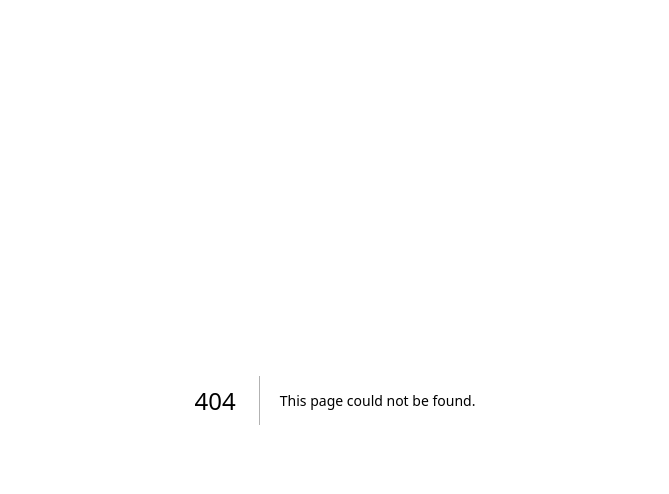
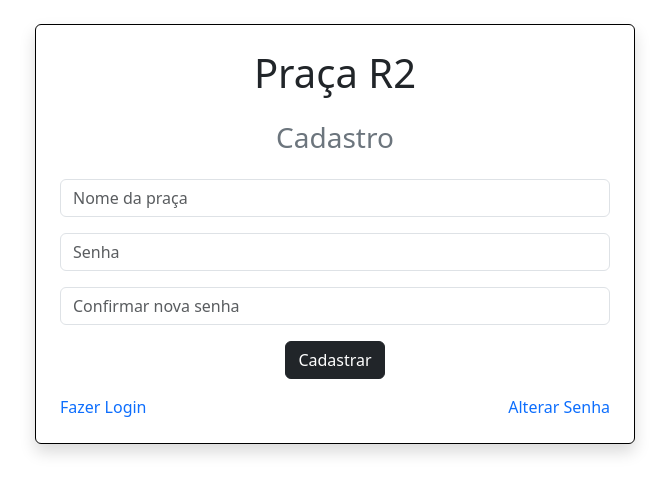
Before and after one commit to tiagolimar/pracar2, a Next.js app: page /adm/cadastrar in a window 1280 px wide. Before the commit this address had no page. Shown: the top 494 px of the page, without its empty margins (305-974 px from the left). Built offline with nearby package versions, Linux system fonts and the light colour scheme.

Commit message:
criacao login, cadastro, alterar senha

```diff
--- /dev/null
+++ b/src/app/adm/cadastrar/page.js
@@ -0,0 +1,20 @@
+"use client"
+
+import Link from "next/link"
+
+export default function Cadastrar (){
+    return(
+    <main className="d-flex flex-column gap-3 m-4 p-4 justify-content-center align-items-center border border-black rounded shadow text-center">
+        <h1>Praça R2</h1>
+        <h3 className="text-secondary">Cadastro</h3>
+        <input className="form-control" name="nome" placeholder="Nome da praça" type="text" />
+        <input className="form-control" name="senha" placeholder="Senha" type="password" />
+        <input className="form-control" name="c_nova_senha" placeholder="Confirmar nova senha" type="password" />
+        <button className="btn btn-dark">Cadastrar</button>
+        <div className="d-flex col-12 justify-content-between">
+            <Link href="/adm">Fazer Login</Link>
+            <Link href="/adm/alterar_senha">Alterar Senha</Link>
+        </div>
+      </main>
+    )
+}
--- a/src/app/globals.css
+++ b/src/app/globals.css
@@ -0,0 +1,17 @@
+body{
+    display: flex;
+    justify-content: center;
+}
+
+main{
+    width: 100vw;
+    max-width:600px
+}
+
+main a{
+    text-decoration: none;
+}
+
+a:hover{
+    font-weight: bold;
+}
--- a/src/app/page.js
+++ b/src/app/page.js
@@ -7,7 +7,7 @@ export default function Home() {
     <main className="d-flex flex-column gap-3 m-4 p-4 justify-content-center align-items-center border border-black rounded shadow text-center">
       <h1>Seja Bem-Vindo ao Praça R2!</h1>
       <h3 className="text-secondary">Faça Login clicando no botão abaixo</h3>
-      <Link className="btn btn-dark shadow fw-bold" href="/adm/login">{"Fazer Login"}</Link>
+      <Link className="btn btn-dark shadow fw-bold" href="/adm">Fazer Login</Link>
     </main>
   );
 }
```
Also changed, not shown: src/app/adm/alterar_senha/page.js (added, +21 -0 lines), src/app/adm/page.js (added, +19 -0 lines).
